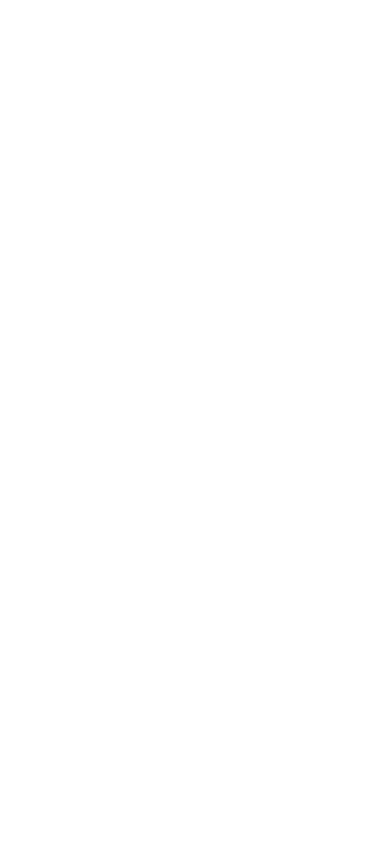
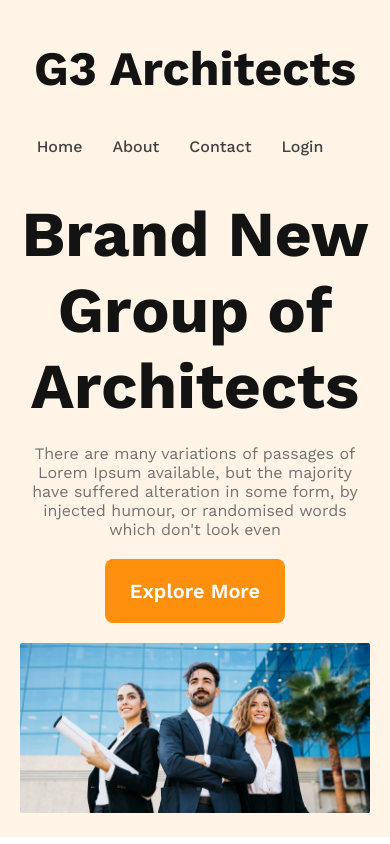
Before and after one commit to sajjadmolliek/G3_Architact_Responsive, a plain HTML site: page index.html in a window 390 px wide. Drawn offline with nearby package versions, Linux system fonts and the light colour scheme; a web font is replaced by a local one.

Commit message:
Finishes header Section and also Responsive for mobile and medium Device

```diff
--- a/index.html
+++ b/index.html
@@ -10,6 +10,53 @@
     <link rel="stylesheet" href="style.css">
 </head>
 <body>
+    <!-- Header Section Start -->
+    <header>
+        <!-- Navbar Section Start -->
+        <nav>
+            <div class="nav_logo">
+                <h1>G3 Architects</h1>
+            </div>
+            <div class="nav_link">
+                <ul>
+                    <li><a href="#">Home</a></li>
+                    <li><a href="#">About</a></li>
+                    <li><a href="#">Contact</a></li>
+                    <li><a href="#">Login</a></li>
+                </ul>
+            </div>
+        </nav>
+        <!-- Navbar Section End -->
 
+        <!-- Banner Section Start -->
+        <section class="section_01_banner">
+            <div class="section_01_banner_content">
+                <h1 class="section_01_banner_title">Brand New Group of Architects</h1>
+            <p class="section_01_discription">
+                There are many variations of passages of Lorem Ipsum available, but the majority have suffered alteration in some form, by injected humour, or randomised words which don't look even
+            </p>
+            <button class="bttn">
+                Explore More
+            </button>
+            </div>
+            <img src="images/banner.png" alt="Banner">
+        </section>
+        <!-- Banner Section End -->
+    </header>
+    <!-- Header Section End -->
+
+
+    <!-- Main Section Start -->
+    <main>
+
+    </main>
+    <!-- Main Section End -->
+
+
+    <!-- Footer Section Start -->
+    <footer>
+
+    </footer>
+    <!-- Footer Section End -->
 </body>
 </html>
--- a/style.css
+++ b/style.css
@@ -1,8 +1,146 @@
 *{
     margin: 0;
     padding: 0;
-    font-family: 'Kablammo', cursive;
-font-family: 'Lato', sans-serif;
-font-family: 'Open Sans', sans-serif;
-font-family: 'Work Sans', sans-serif;
+    font-family: 'Work Sans', sans-serif;
 }
+.bttn{
+    border: none;
+    border-radius: 8px;
+    background: #FF900E;
+    padding: 20px 25px;
+    color: #FFF;
+    font-size: 1.25rem;
+    font-weight: 600;
+    cursor: pointer;
+}
+
+
+
+
+/*  <!-- Header Section Start --> */
+header{
+    background-color: rgb(255, 144, 14,.10);
+    padding: 50px 240px;
+}
+
+
+
+/*  <!-- Navbar Section Start --> */
+nav{
+    display: flex;
+    justify-content: space-between;
+    align-items: center;
+}
+.nav_logo{
+    font-size: 2.8rem;
+    font-weight: 700;
+    color: #131313;
+}
+.nav_link ul{
+    display: flex;
+    justify-content: space-around;
+}
+.nav_link ul li{
+    list-style: none;
+    margin-right: 30px;
+    font-size: 1rem;
+    font-weight: 500;
+}
+.nav_link ul a{
+    text-decoration: none;
+    color: #424242;
+}
+/* <!-- Navbar Section End --> */
+/* <!-- Section_1_banner Style Start --> */
+.section_01_banner{
+
+}
+.section_01_banner_content{
+    max-width: 800px;
+    text-align: center;
+    margin: 0 auto;
+}
+.section_01_banner_title{
+    font-size: 4rem;
+    color: #131313;
+    font-weight: 700;
+}
+.section_01_discription{
+    color: #727272;
+}
+.section_01_banner img{
+    margin-top: 20px;
+    width: 100%;
+}
+
+/* <!-- Section_1_banner Style Start --> */
+/* <!-- Header Section End --> */
+
+
+
+
+
+
+
+
+/* -------------------------------------------- @media For Mobile screen Style------------------------------------------------ */
+
+@media screen and (max-width:576px) {
+    /* Header Section Style */
+    header{
+        padding: 20px;
+    }
+     /* Nav Section Style */
+    nav{
+        flex-direction: column;
+    }
+    .nav_logo{
+        font-size: 2rem;
+        margin: 20px 0px;
+    }
+    .nav_link ul{
+        margin:20px 0px;
+    }
+     /* Section_01_banner Section Style */
+    .section_01_banner_title {
+        margin: 20px 0;
+    }
+    .section_01_discription {
+        margin: 20px 0;
+    }
+}
+
+
+
+
+
+
+
+
+
+
+/* -------------------------------------------- @media For Tablet screen Style------------------------------------------------ */
+
+
+
+@media screen and (min-width:576px) and (max-width:960px) {
+    /* Header Section Style */
+    header{
+        padding: 50px;
+    }
+     /* Nav Section Style */
+    .nav_logo{
+        font-size: 2.2rem;
+        margin: 20px 0px;
+    }
+    .nav_link ul{
+        margin:20px 0px;
+    }
+     /* Section_01_banner Section Style */
+    .section_01_banner_title {
+        margin: 20px 0;
+    }
+    .section_01_discription {
+        margin: 20px 0;
+    }
+}
```
